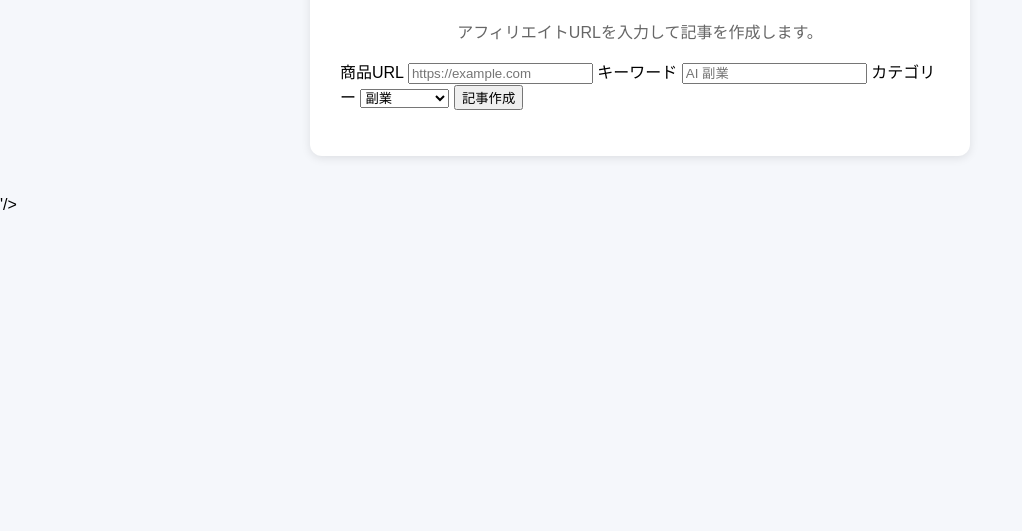
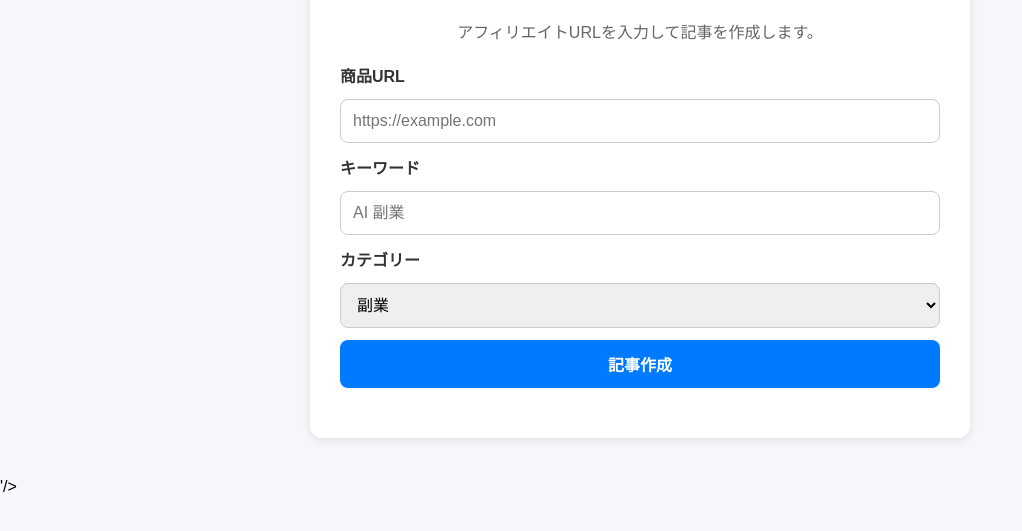
Before and after one commit to naofukugyou623-ux/AutoAffiliateAI, a plain HTML site: page frontend/index.html in a window 1280 px wide. Shown: the part 131-662 px from the top of the page, without its empty margins (0-1022 px from the left). Drawn offline with Linux system fonts and the light colour scheme.

Commit message:
Style article creation form

```diff
--- a/frontend/style.css
+++ b/frontend/style.css
@@ -23,3 +23,41 @@
   text-align: center;
   color: #666;
 }
+form {
+  display: flex;
+  flex-direction: column;
+  gap: 12px;
+  margin-top: 20px;
+}
+
+label {
+  font-weight: bold;
+  color: #333;
+}
+
+input,
+select,
+button {
+  padding: 12px;
+  border: 1px solid #ccc;
+  border-radius: 8px;
+  font-size: 16px;
+}
+
+button {
+  background-color: #007bff;
+  color: white;
+  border: none;
+  cursor: pointer;
+  font-weight: bold;
+}
+
+button:hover {
+  background-color: #0056b3;
+}
+
+#result {
+  margin-top: 20px;
+  font-weight: bold;
+  color: #007bff;
+}
```
